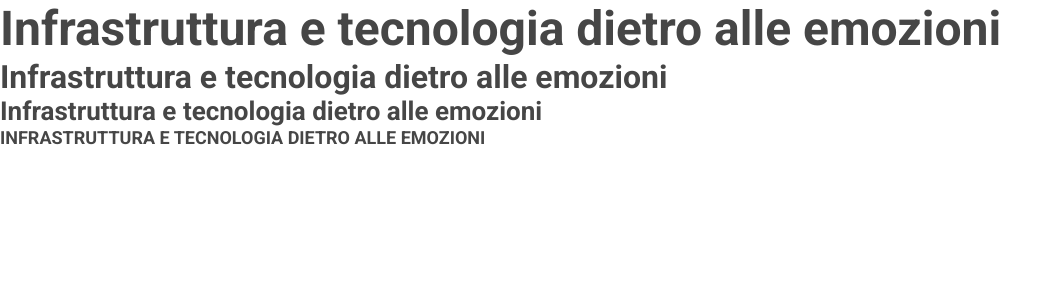
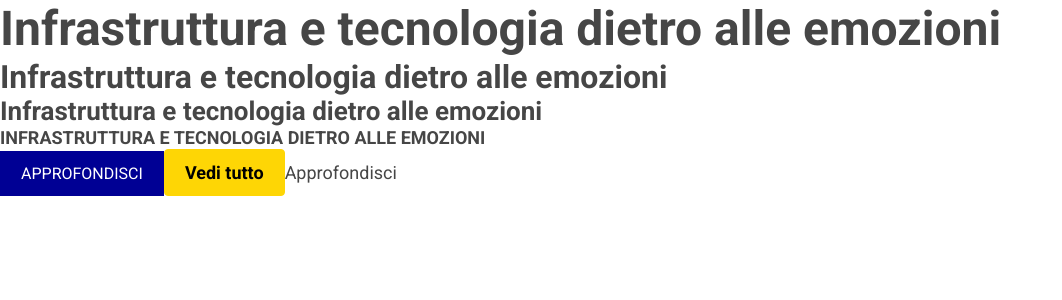
Before and after one commit to simonemanfre/react-app-test, a React (Create React App) app: page / in a window 1280 px wide. Shown: the top 300 px of the page, without its empty margins (0-1062 px from the left). Built offline with nearby package versions, Linux system fonts and the light colour scheme.

Commit message:
feat: add button and link

```diff
--- a/src/App.jsx
+++ b/src/App.jsx
@@ -1,6 +1,8 @@
 import "./App.scss";
 
 import Title from "./components/atoms/title/Title";
+import Button from "./components/atoms/button/Button";
+import Link from "./components/atoms/link/Link";
 
 function App() {
   return (
@@ -17,6 +19,9 @@ function App() {
       <Title tag="h4" size="4">
         Infrastruttura e tecnologia dietro alle emozioni
       </Title>
+      <Button url="#" text="Approfondisci" />
+      <Button secondary url="#" text="Vedi tutto" />
+      <Link url="#" text="Approfondisci" />
     </div>
   );
 }
--- /dev/null
+++ b/src/components/atoms/button/Button.jsx
@@ -0,0 +1,20 @@
+import React from "react";
+
+import "./button.scss";
+
+const Button = (props) => {
+  const { url, text, secondary, className } = props;
+
+  let classNames = [];
+  className && classNames.push(className);
+  classNames.push("c-button");
+  secondary && classNames.push("c-button--secondary");
+
+  return (
+    <a href={url} className={classNames.join(" ")}>
+      {text}
+    </a>
+  );
+};
+
+export default Button;
--- /dev/null
+++ b/src/components/atoms/button/button.scss
@@ -0,0 +1,30 @@
+@use "../../utilities/colors";
+@use "../../utilities/fonts";
+
+.c-button {
+  display: inline-flex;
+  color: #fff;
+  background-color: colors.$primary;
+  font-family: fonts.$text-font-family;
+  font-size: 16px;
+  line-height: fonts.$title-lineheight;
+  font-weight: 400;
+  text-transform: uppercase;
+  padding: 12px 20px;
+  border: none;
+  border: 1px solid colors.$primary;
+  cursor: pointer;
+  outline: none;
+  transition: 0.3s ease;
+  text-decoration: none;
+
+  &--secondary {
+    color: #000;
+    background-color: colors.$secondary;
+    font-size: 18px;
+    font-weight: 700;
+    text-transform: none;
+    border-color: colors.$secondary;
+    border-radius: 4px;
+  }
+}
--- /dev/null
+++ b/src/components/atoms/link/Link.jsx
@@ -0,0 +1,21 @@
+import React from "react";
+
+import "./link.scss";
+
+const Link = (props) => {
+  const { url, text, tag, className } = props;
+
+  const Tag = tag || "a";
+
+  let classNames = [];
+  className && classNames.push(className);
+  classNames.push("c-link");
+
+  return (
+    <Tag href={url} className={classNames.join(" ")}>
+      {text}
+    </Tag>
+  );
+};
+
+export default Link;
--- /dev/null
+++ b/src/components/atoms/link/link.scss
@@ -0,0 +1,9 @@
+@use "../../utilities/colors";
+@use "../../utilities/fonts";
+
+.c-link {
+  color: fonts.$text-color;
+  font-family: fonts.$text-font-family;
+  font-size: 18px;
+  line-height: fonts.$title-lineheight;
+}
```
